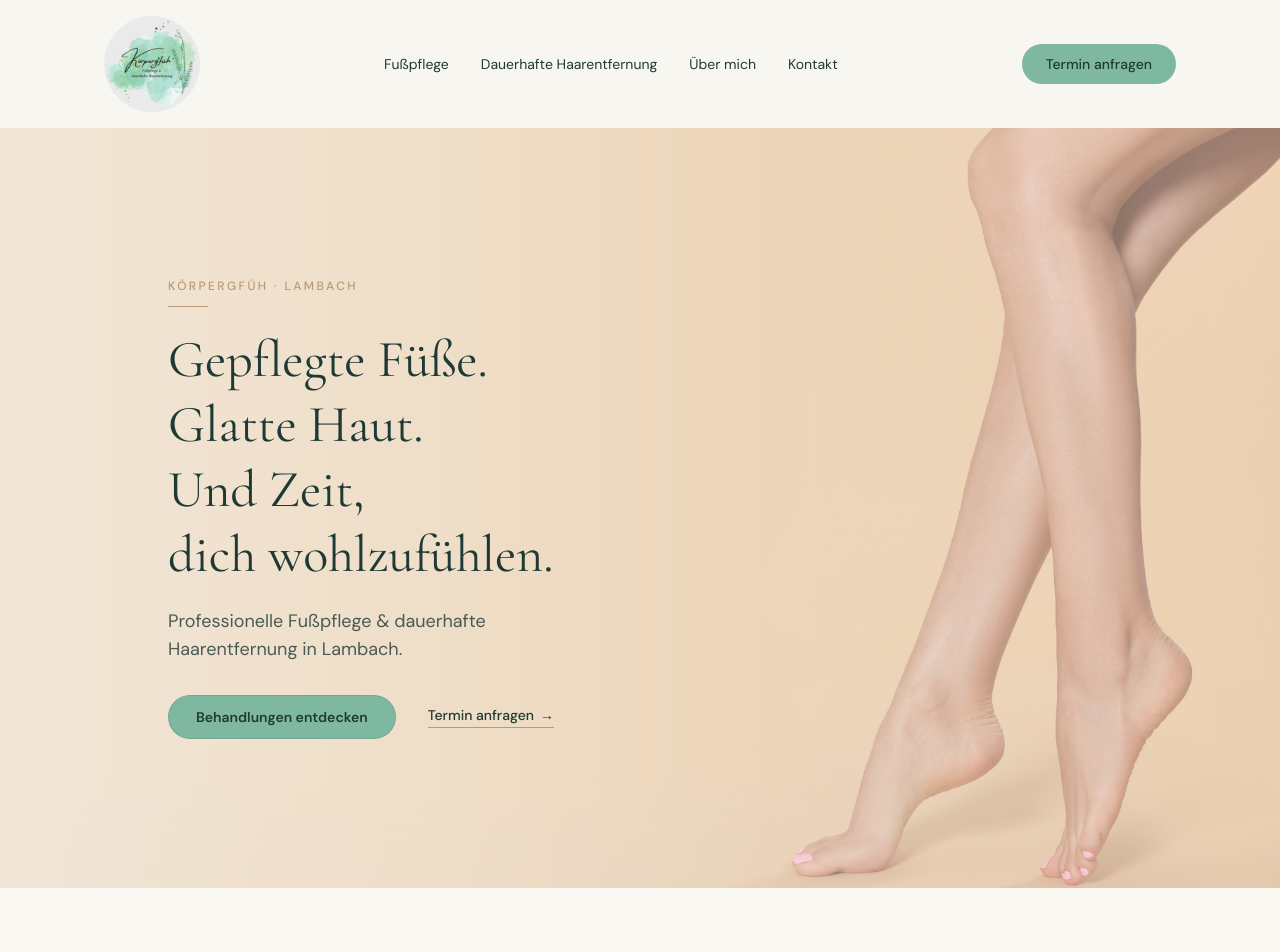
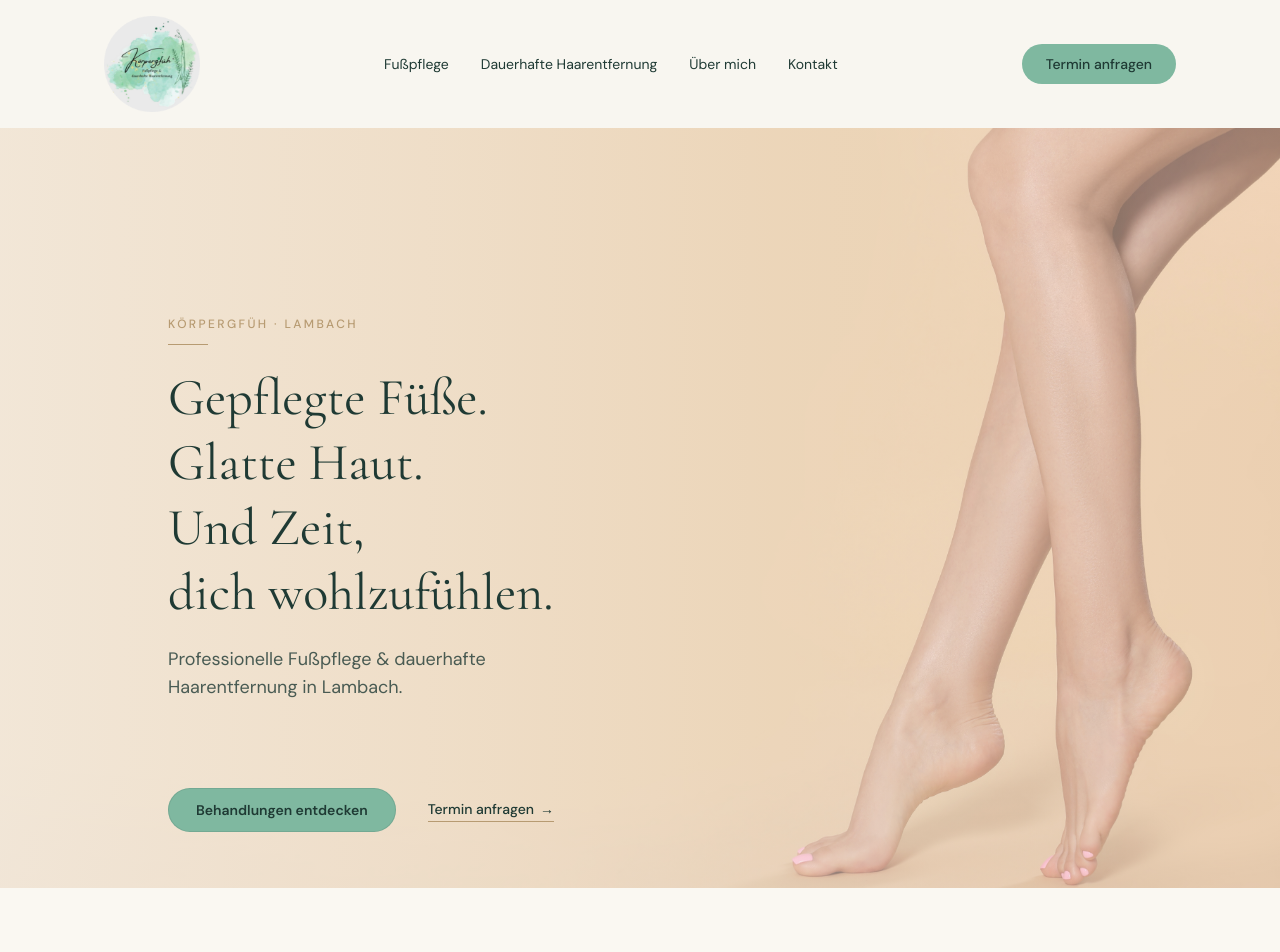
Before and after one commit to Javera-Studio/koerpergfueh, a Next.js app: page / in a window 1280 px wide. Shown: the top 952 px of the page. Built offline with nearby package versions, Linux system fonts and the light colour scheme; a web font is replaced by a local one.

Commit message:
Hero: Buttons als eigener Block nah am unteren Bildrand positioniert
"Behandlungen entdecken" und "Termin anfragen" stehen jetzt als eigener,
absolut positionierter Block nahe der unteren Bildkante statt direkt unter
dem Fließtext. Eyebrow, Headline und Beschreibungstext unverändert.

```diff
--- a/src/components/sections/Hero.tsx
+++ b/src/components/sections/Hero.tsx
@@ -10,7 +10,9 @@ import Link from "next/link";
 // einfach src unten ersetzen.
 // Der Hintergrund ist bewusst full-bleed (kein weißer Rand seitlich), der
 // Content-Block darüber bleibt aber auf dieselbe max-w-6xl-Breite/
-// Ausrichtung wie die übrigen Sections begrenzt.
+// Ausrichtung wie die übrigen Sections begrenzt. Die Buttons sitzen bewusst
+// als eigener, unten fixierter Block nah am unteren Bildrand statt direkt
+// unter dem Fließtext.
 export function Hero() {
   return (
     <section className="relative overflow-hidden">
@@ -26,7 +28,7 @@ export function Hero() {
         <div className="pointer-events-none absolute inset-0 bg-[linear-gradient(90deg,rgba(245,240,232,0.82)_0%,rgba(245,240,232,0.65)_35%,rgba(245,240,232,0.5)_60%,rgba(245,240,232,0.4)_100%)]" />
 
         <div className="relative mx-auto w-full max-w-6xl px-6 lg:px-10">
-          <div className="w-full px-6 py-14 sm:px-10 lg:w-[56%] lg:px-16 lg:py-0">
+          <div className="w-full px-6 pt-14 sm:px-10 lg:w-[56%] lg:px-16 lg:py-0">
             <p className="hero-intro-1 font-sans text-xs font-medium tracking-[0.2em] text-gold">
               KÖRPERGFÜH · LAMBACH
             </p>
@@ -45,7 +47,15 @@ export function Hero() {
               Professionelle Fußpflege &amp; dauerhafte Haarentfernung in
               Lambach.
             </p>
-            <div className="hero-intro-3 mt-8 flex flex-wrap items-center gap-x-8 gap-y-4">
+          </div>
+        </div>
+
+        {/* Buttons: eigener Block, nah am unteren Bildrand statt direkt
+            unter dem Fließtext. */}
+        <div className="absolute inset-x-0 bottom-10 lg:bottom-14">
+          <div className="mx-auto max-w-6xl px-6 lg:px-10">
+            <div className="w-full lg:w-[56%] lg:px-16">
+              <div className="hero-intro-3 flex flex-wrap items-center gap-x-8 gap-y-4">
                 <Link
                   href="#leistungen"
                   className="rounded-full bg-mint px-7 py-3 font-sans text-sm font-semibold text-petrol shadow-[inset_0_0_0_1px_rgba(31,58,52,0.12)] transition-colors hover:bg-mint-deep hover:text-cream"
@@ -68,6 +78,7 @@ export function Hero() {
             </div>
           </div>
         </div>
+      </div>
     </section>
   );
 }
```
Lines whose indentation alone changed are shown as unchanged.
